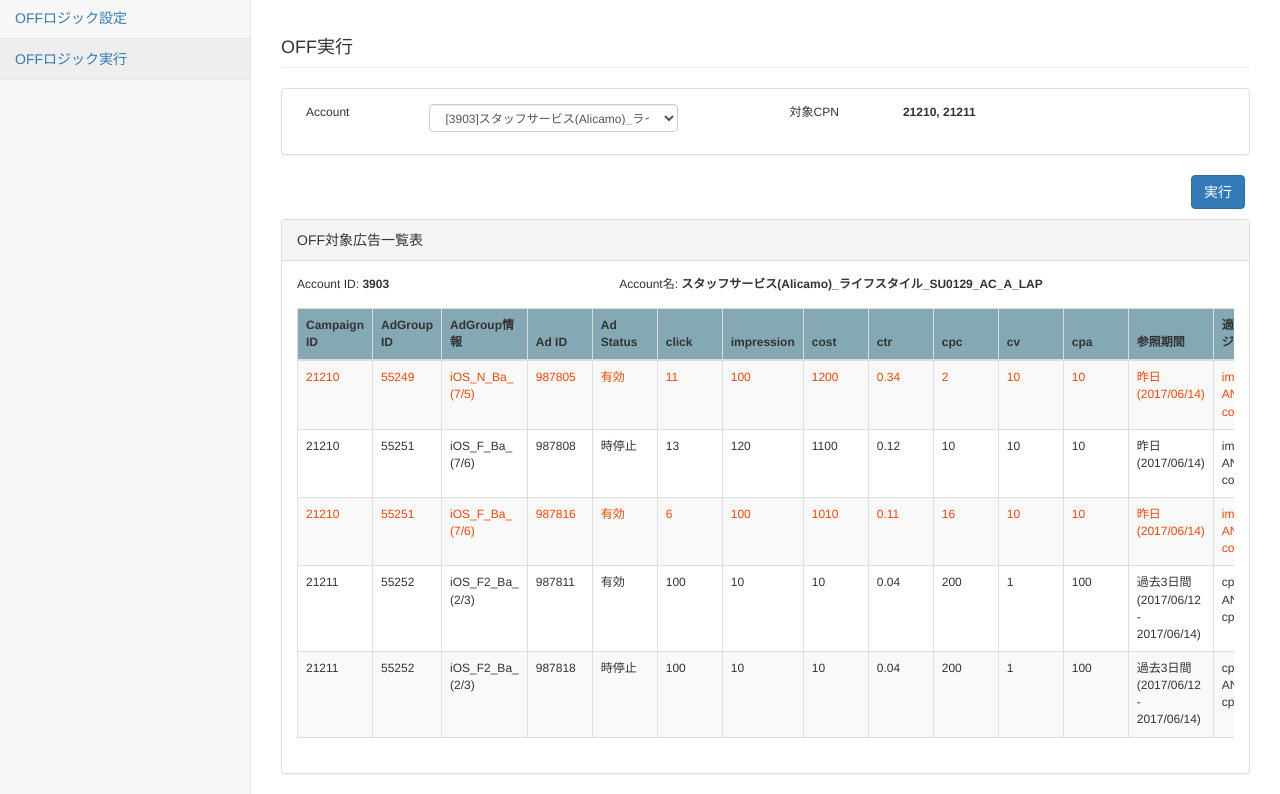
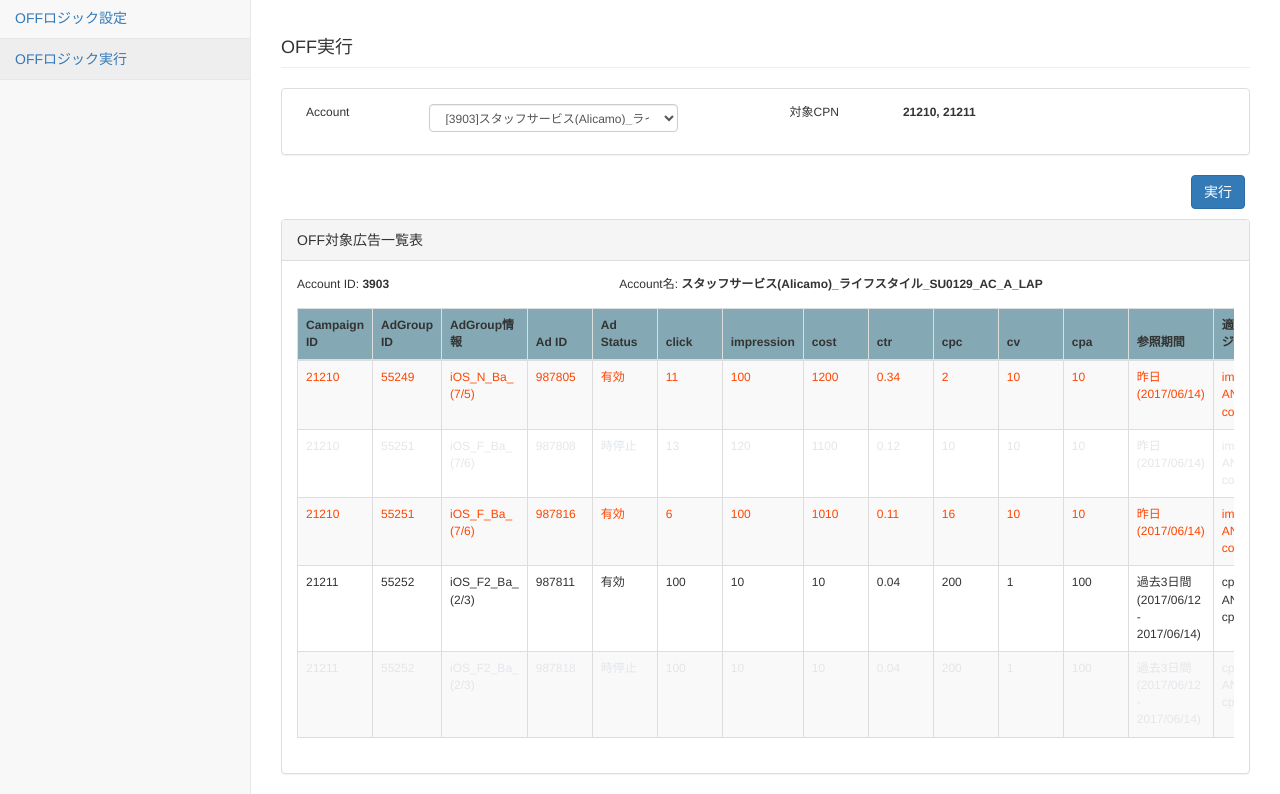
Before and after one commit to trvinhlong/bootstrap, a website: page pages/applyrule.html in a window 1280 px wide. Shown: the part 53-847 px from the top of the page. Drawn offline with Linux system fonts and the light colour scheme.

Commit message:
add css for paused ads

```diff
--- a/custom.css
+++ b/custom.css
@@ -93,3 +93,6 @@ table tr td {
 #targetTable tr.executable-ads {
 	color: orangered;
 }
+#targetTable tr.paused-ads {
+	color: #e3e6ea;
+}
--- a/pages/applyrule.html
+++ b/pages/applyrule.html
@@ -165,7 +165,7 @@
                                             <td>昨日 (2017/06/14)</td>
                                             <td>imp>=100 AND cost>=1000</td>
                                         </tr>
-                                        <tr>
+                                        <tr class="paused-ads">
                                             <td>21210</td>
                                             <td>55251</td>
                                             <td>iOS_F_Ba_ (7/6)</td>
@@ -213,7 +213,7 @@
                                             <td>過去3日間 (2017/06/12 - 2017/06/14)</td>
                                             <td>cpa>=100 AND cpc>=200</td>
                                         </tr>
-                                        <tr>
+                                        <tr class="paused-ads">
                                             <td>21211</td>
                                             <td>55252</td>
                                             <td>iOS_F2_Ba_ (2/3)</td>
```
